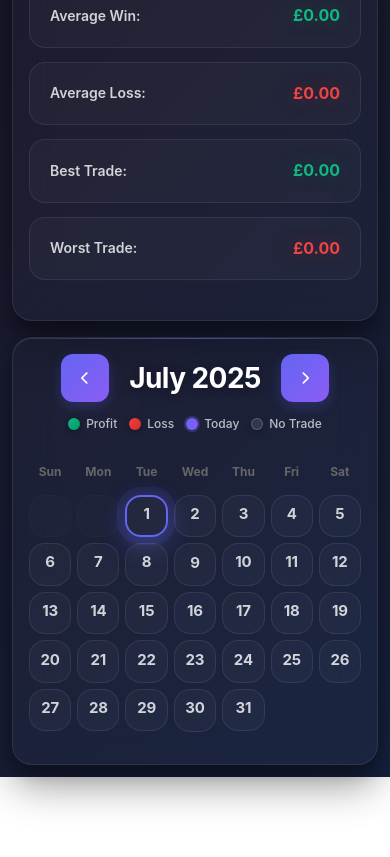
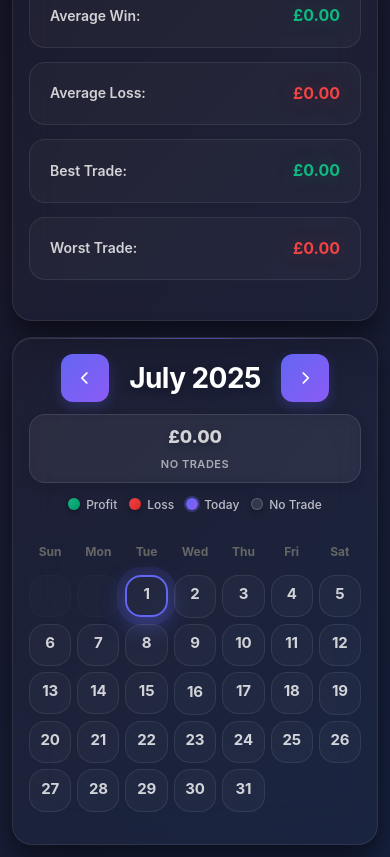
Before and after one commit to parkerlj15/Trading_-Journal, a website: page public/index.html in a window 390 px wide. Shown: the part 749-1606 px from the top of the page. Before the commit the page ends 1526 px from the top, so only its background shows below. Drawn offline with Linux system fonts and the light colour scheme; no server answers.

Commit message:
Add monthly statistics display to calendar
- Add monthly P&L totals between month title and legend
- Display total trades count and win/loss ratio
- Color-coded P&L indicators (green/red/neutral)
- Responsive design for mobile devices
- Handle empty months with 'No trades' message
- Auto-update stats when navigating between months

```diff
--- a/public/css/calendar.css
+++ b/public/css/calendar.css
@@ -35,6 +35,21 @@
     margin-bottom: 20px;
     flex-wrap: wrap;
     gap: 16px;
+}
+
+@media (max-width: 768px) {
+    .calendar-header {
+        flex-direction: column;
+        gap: 12px;
+    }
+
+    .monthly-stats {
+        order: 2;
+    }
+
+    .calendar-legend {
+        order: 3;
+    }
 }
 
 .calendar-nav {
@@ -214,6 +229,51 @@
     opacity: 0.3;
 }
 
+/* Monthly Stats */
+.monthly-stats {
+    display: flex;
+    flex-direction: column;
+    align-items: center;
+    gap: 4px;
+    padding: 8px 16px;
+    background: rgba(255, 255, 255, 0.05);
+    border-radius: 16px;
+    border: 1px solid rgba(255, 255, 255, 0.1);
+    backdrop-filter: blur(10px);
+    box-shadow: 0 4px 12px rgba(0, 0, 0, 0.1);
+    min-width: 140px;
+}
+
+.monthly-pnl {
+    font-size: 18px;
+    font-weight: 800;
+    text-shadow: 0 2px 8px rgba(0, 0, 0, 0.3);
+    letter-spacing: -0.01em;
+}
+
+.monthly-pnl.positive {
+    color: #10b981;
+    text-shadow: 0 2px 8px rgba(16, 185, 129, 0.3);
+}
+
+.monthly-pnl.negative {
+    color: #ef4444;
+    text-shadow: 0 2px 8px rgba(239, 68, 68, 0.3);
+}
+
+.monthly-pnl.neutral {
+    color: rgba(255, 255, 255, 0.8);
+}
+
+.monthly-details {
+    font-size: 11px;
+    font-weight: 600;
+    color: rgba(255, 255, 255, 0.6);
+    text-align: center;
+    letter-spacing: 0.5px;
+    text-transform: uppercase;
+}
+
 .calendar-legend {
     display: flex;
     flex-wrap: wrap;
--- a/public/index.html
+++ b/public/index.html
@@ -64,6 +64,9 @@
                                 <button class="nav-btn" id="nextMonth">
                                     <i class="fas fa-chevron-right"></i>
                                 </button>
+                            </div>
+                            <div class="monthly-stats" id="monthlyStats">
+                                <!-- Monthly stats will be populated by JavaScript -->
                             </div>
                             <div class="calendar-legend">
                                 <div class="legend-item">
--- a/public/js/modules/calendarManager.js
+++ b/public/js/modules/calendarManager.js
@@ -16,20 +16,54 @@ class CalendarManager {
      * Render the calendar for the given date
      */
     render(currentDate, dailyStats) {
-        this.updateMonthDisplay(currentDate);
+        this.updateMonthDisplay(currentDate, dailyStats);
         this.renderCalendarGrid(currentDate, dailyStats);
     }
 
     /**
      * Update the month display in the header
      */
-    updateMonthDisplay(currentDate) {
+    updateMonthDisplay(currentDate, dailyStats) {
         const year = currentDate.getFullYear();
         const month = currentDate.getMonth();
         const monthDisplay = document.getElementById('currentMonth');
 
         if (monthDisplay) {
             monthDisplay.textContent = `${this.monthNames[month]} ${year}`;
+        }
+
+        // Update monthly stats
+        this.updateMonthlyStats(currentDate, dailyStats);
+    }
+
+    /**
+     * Update the monthly statistics display
+     */
+    updateMonthlyStats(currentDate, dailyStats) {
+        const monthStats = this.getMonthStats(currentDate, dailyStats);
+        const monthlyStatsElement = document.getElementById('monthlyStats');
+
+        if (monthlyStatsElement) {
+            if (monthStats.totalTrades === 0) {
+                monthlyStatsElement.innerHTML = `
+                    <div class="monthly-pnl neutral">
+                        ${this.app.formatCurrency(0)}
+                    </div>
+                    <div class="monthly-details">
+                        No trades
+                    </div>
+                `;
+            } else {
+                const pnlClass = monthStats.totalPnL > 0 ? 'positive' : monthStats.totalPnL < 0 ? 'negative' : 'neutral';
+                monthlyStatsElement.innerHTML = `
+                    <div class="monthly-pnl ${pnlClass}">
+                        ${this.app.formatCurrency(monthStats.totalPnL)}
+                    </div>
+                    <div class="monthly-details">
+                        ${monthStats.totalTrades} trade${monthStats.totalTrades > 1 ? 's' : ''} • ${monthStats.profitableDays}W/${monthStats.lossDays}L
+                    </div>
+                `;
+            }
         }
     }
 
```
Also changed, not shown: today.csv (+18 -3 lines).
